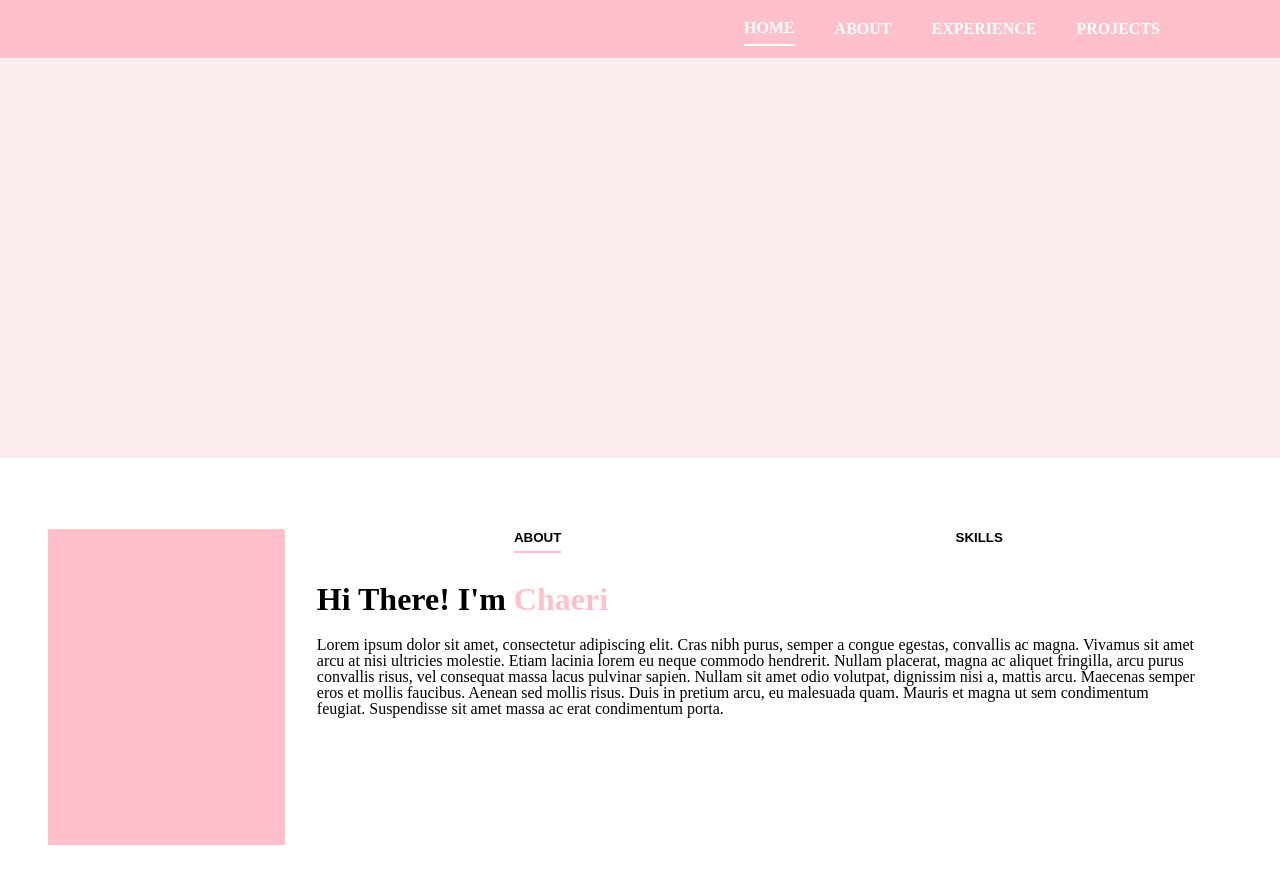
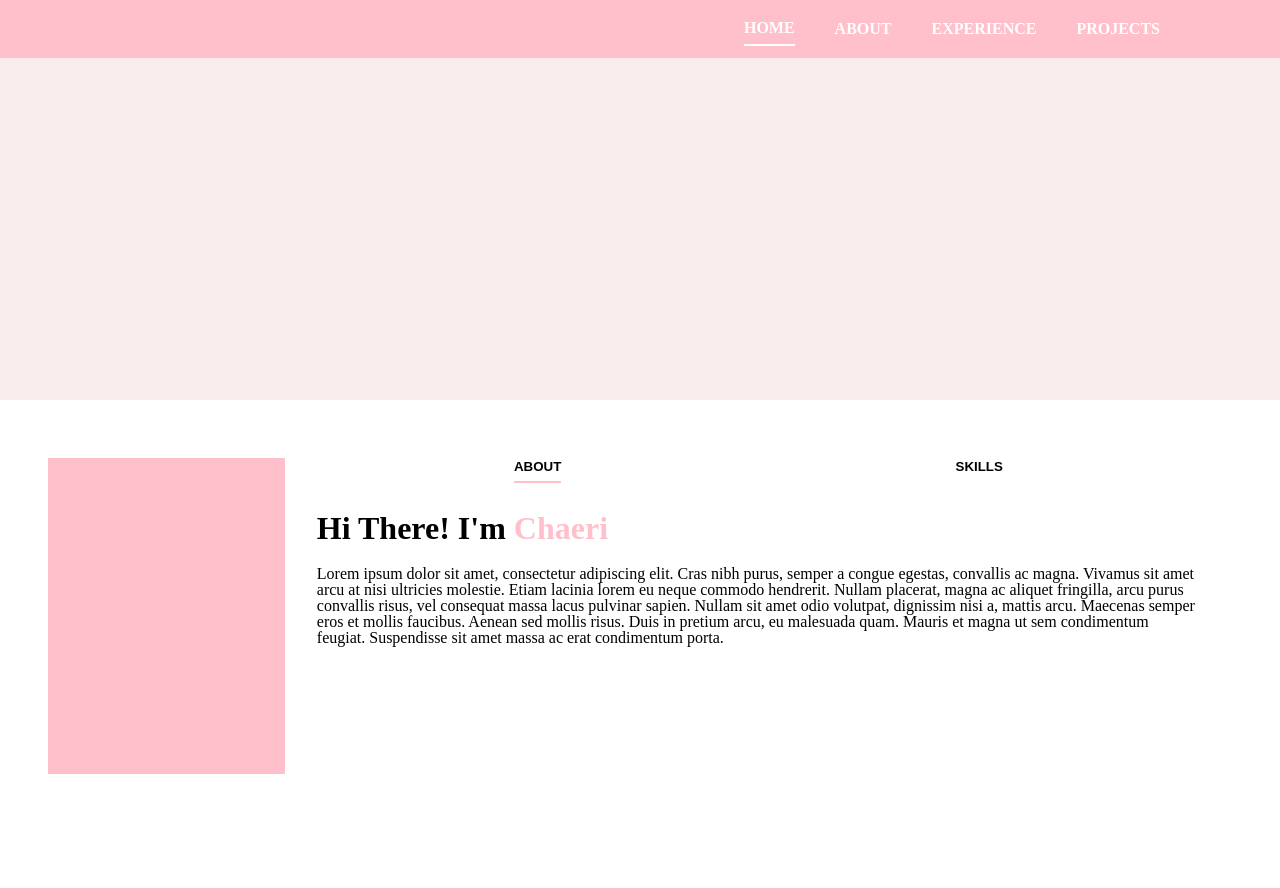
Before and after one commit to Chaeri-Yoon/portfolio, a React (Create React App) app: page / in a window 1280 px wide. Shown: the top 888 px of the page. Built offline with nearby package versions, Linux system fonts and the light colour scheme.

Commit message:
Fix hashlink issue: add scroll-margin-top to each section instead of using empty box in front of each.

```diff
--- a/src/App.tsx
+++ b/src/App.tsx
@@ -37,10 +37,10 @@ function App() {
               <About />
             </Section>
             <Section id="experience">
-              Experience
+              <About />
             </Section>
             <Section id="projects">
-              Projects
+              <About />
             </Section>
           </Main>
         </Router>
--- a/src/components/Section.tsx
+++ b/src/components/Section.tsx
@@ -4,14 +4,9 @@ import '../styles/variables.css';
 const Container = styled.div`
     width: 100%;
     display: flex;
-    flex-direction: column;
+    justify-content: center;
     align-items: center;
-    &::before{
-        content: "";
-        display: block;
-        width: 100%;
-        height: 3.625em;
-    }
+    scroll-margin-top: 3.625em;
 `;
 export default ({ children, id }: { children?: any, id: string }) => {
     return (
--- a/src/sections/About/Skills.tsx
+++ b/src/sections/About/Skills.tsx
@@ -19,7 +19,7 @@ const Title = styled.span`
 `;
 const SkillsList = styled.ul`
     display: grid;
-    grid-template-columns: repeat(auto-fill, 20%);
+    grid-template-columns: repeat(auto-fill, 10%);
     column-gap: 1em;
     list-style-type: none;
 `;
--- a/src/sections/About/index.tsx
+++ b/src/sections/About/index.tsx
@@ -7,7 +7,7 @@ import Skills from "./Skills";
 const Container = styled.div`
     width: 100%;
     aspect-ratio: 15 / 4;
-    padding: 0.8em var(--body-padding);
+    padding: 3.625em var(--body-padding);
 
     display: flex;
     justify-content: space-between;
```
